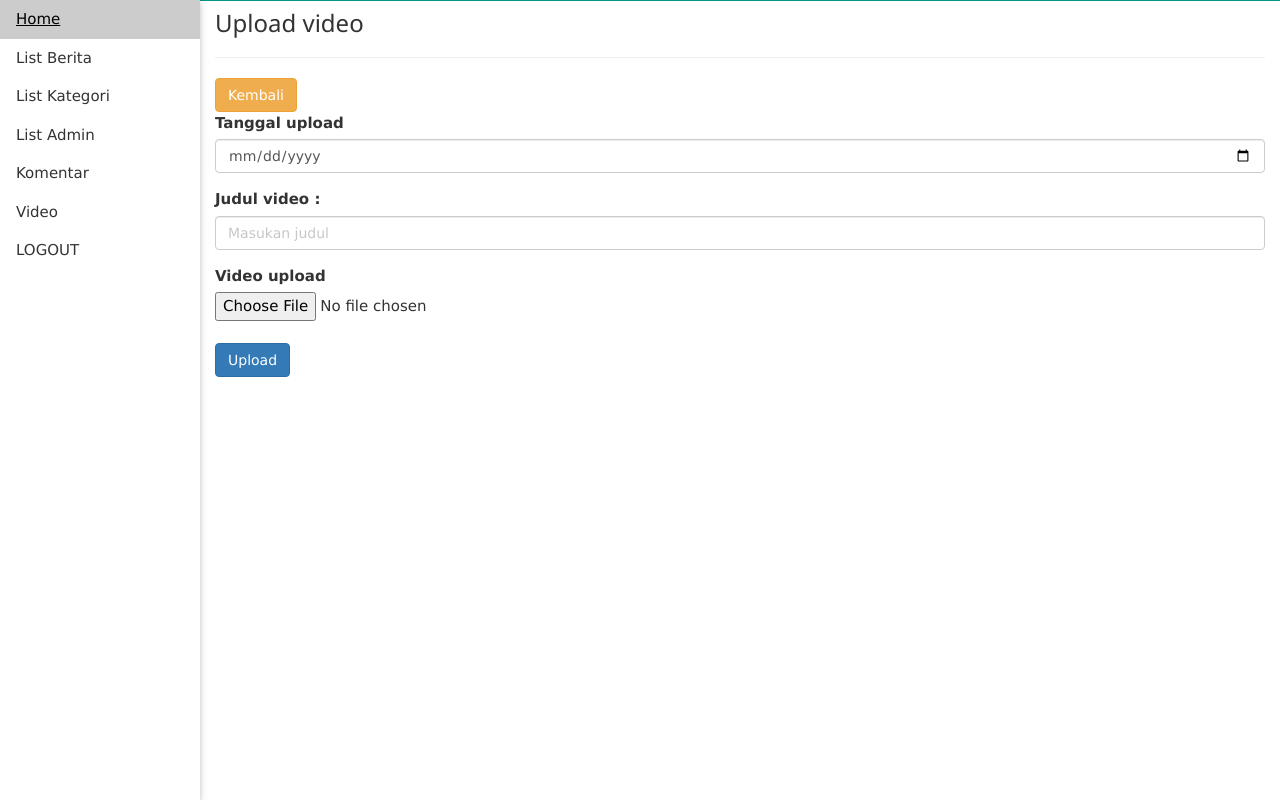
After one commit to ariodotpermadi/berita_kita, a PHP site: page /admin/tambah_video.php in a window 1280 px wide. The commit adds this page. Run offline with PHP 8.4, Linux system fonts and the light colour scheme; the visitor is signed in with stand-in values (Sample User, id 1).

Commit message:
Edit list_video dan penambahan page tambah_video

```diff
--- /dev/null
+++ b/admin/tambah_video.php
@@ -0,0 +1,64 @@
+<!DOCTYPE html>
+<html>
+    <head>
+    <title>Dasboard Admin</title>
+    <meta charset="utf-8">
+    <meta name="viewport" content="width=device-width, initial-scale=1">
+    <link rel="stylesheet" href="https://maxcdn.bootstrapcdn.com/bootstrap/3.4.1/css/bootstrap.min.css">
+    <script src="https://ajax.googleapis.com/ajax/libs/jquery/3.5.1/jquery.min.js"></script>
+    <script src="https://maxcdn.bootstrapcdn.com/bootstrap/3.4.1/js/bootstrap.min.js"></script>
+    </head>
+    <body>
+    <?php
+        include "layout/header.php";
+
+        if (!$_SESSION['login']){
+        header('location:login.php');
+}
+
+
+
+
+if (isset($_POST['video_upload'])) {
+    $id_video       = $_POST['id_video'];
+    $tanggal        = $_POST['tanggal'];
+    $status_video   = $_POST['status_video'];
+    $judul_video    = $_POST['judul_video'];
+    $video_file     = $_FILES['video_file']['name'];
+    move_uploaded_file($_FILES['video_file']['tmp_name'], "../upload_video/".$video_file);
+
+    $query=mysqli_query($con, "INSERT INTO video(id_video, nama_video, tanggal_video, status_video, video_upload) VALUE ('$id_video', '$judul_video', '$status_video', '$video_file', '$tanggal')") ;
+
+    header('location:list_video.php');
+}
+
+?>
+<div class="container-fluid">
+<h3>Upload video</h3>
+<hr>
+<button class="btn btn-warning"><a href ="list_video.php">Kembali</a></button><br>
+<form action="" method="post" enctype="">
+    <div>
+        <input type="hidden" name="id_video">
+    </div>
+    <label>Tanggal upload</label>
+    <div class="form-group">
+        <input type="date" class="form-control" name="tanggal">
+    </div>
+    <label>Judul video :</label>
+    <div class="form-group">
+        <input type="text" name="judul_video" placeholder="Masukan judul" class="form-control">
+    </div>
+    <label>Video upload</label>
+    <div>
+        <input type="file" name="video_file">
+    </div><br>
+    <button class="btn btn-primary" name="video_upload">Upload</button>
+</form>
+
+
+</div>
+
+
+    </body>
+</html>
```
Also changed, not shown: admin/list_video.php (+17 -1 lines).
